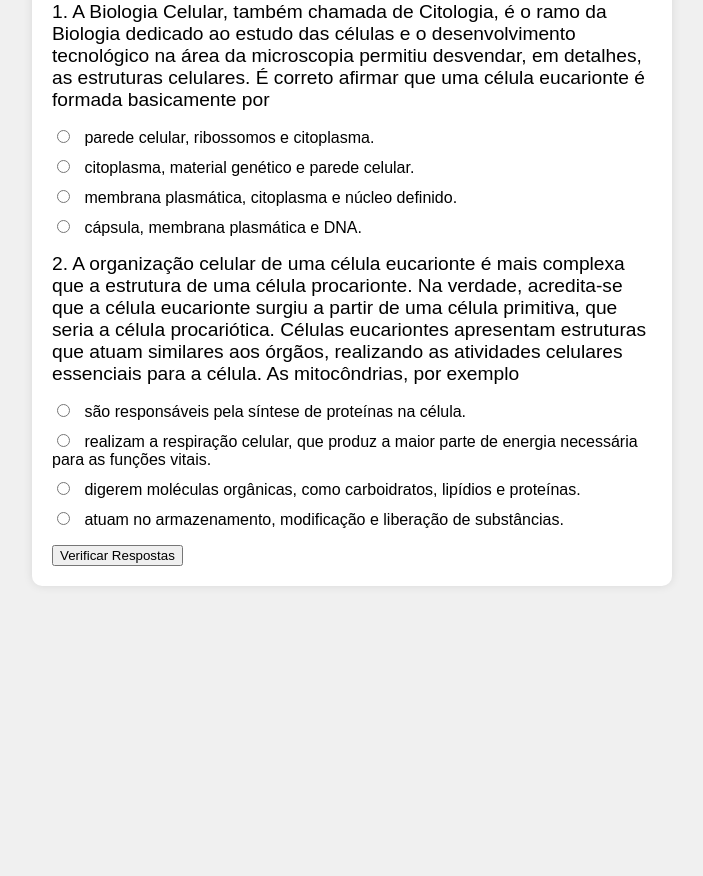
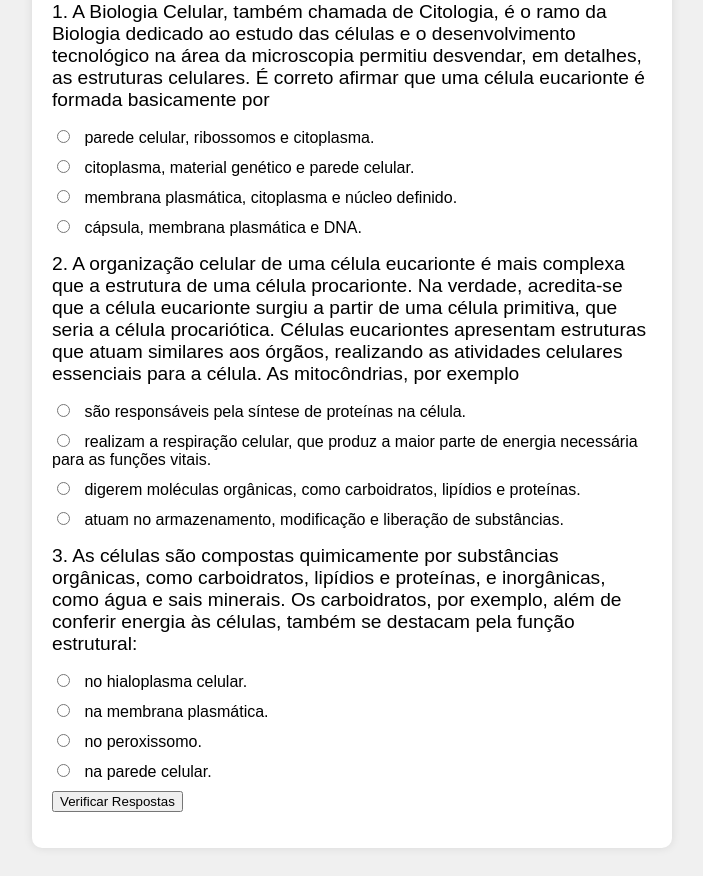
Before and after one commit to JCWilker/Questoes, a plain HTML site: page index.HTML in a window 1280 px wide. Shown: the part 127-1003 px from the top of the page, without its empty margins (288-991 px from the left). Before the commit the page ends 800 px from the top, so only its background shows below. Drawn offline with Linux system fonts and the light colour scheme.

Commit message:
Adição de questões

```diff
--- a/index.HTML
+++ b/index.HTML
@@ -69,6 +69,15 @@
                 <li><label><input type="radio" name="q2" value="0"> atuam no armazenamento, modificação e liberação de substâncias.</label></li>
             </ul>
 
+            <div class="question">3. As células são compostas quimicamente por substâncias orgânicas, como carboidratos, lipídios e proteínas, e inorgânicas, como água e sais minerais.
+
+            Os carboidratos, por exemplo, além de conferir energia às células, também se destacam pela função estrutural:</div>
+            <ul class="options" data-correct="1">
+                <li><label><input type="radio" name="q3" value="0"> no hialoplasma celular.</label></li>
+                <li><label><input type="radio" name="q3" value="0"> na membrana plasmática.</label></li>
+                <li><label><input type="radio" name="q3" value="0"> no peroxissomo.</label></li>
+                <li><label><input type="radio" name="q3" value="1"> na parede celular.</label></li>
+
 
             <button onclick="checkAnswers()">Verificar Respostas</button>
         </div>
```
